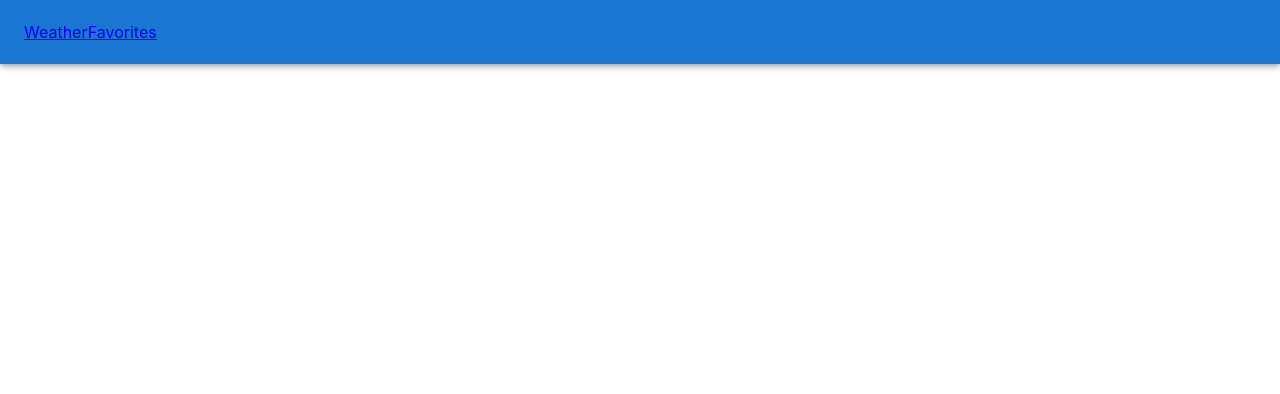
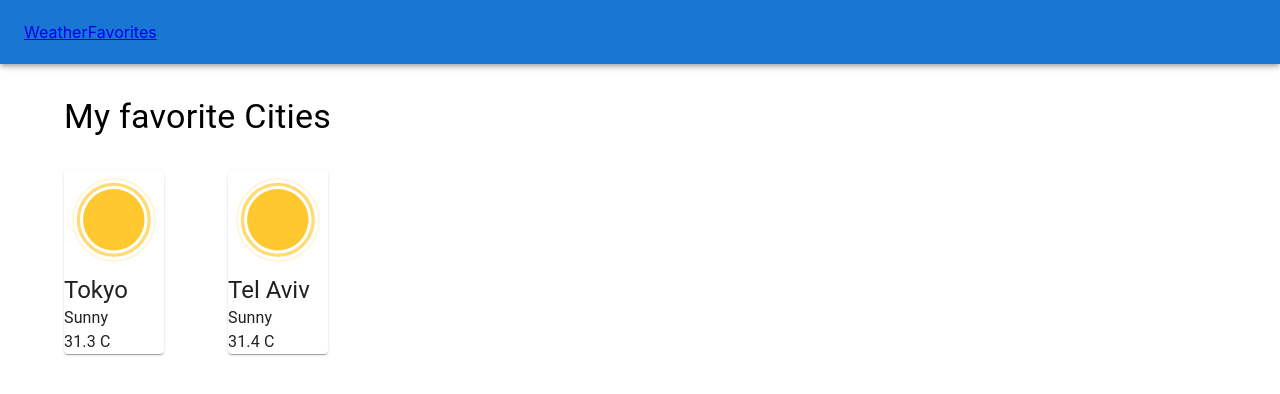
Before and after one commit to GiliEllen/gili-menahem-27-07-2023, a React (Create React App) app in the folder client/: page /favorites in a window 1280 px wide. Shown: the top 394 px of the page. Built offline with nearby package versions, Linux system fonts and the light colour scheme.

Commit message:
done with favorite logic

```diff
--- /dev/null
+++ b/client/src/components/CityCard.tsx
@@ -0,0 +1,39 @@
+
+import { Paper } from "@mui/material";
+import { FC } from "react";
+import { Typography } from "@mui/material";
+import { useAppSelector } from "../app/hooks";
+import { unitSelector } from "../features/unit/unitSlice";
+import { Player } from "@lottiefiles/react-lottie-player";
+import { weatherIcons } from "../Types/types";
+
+interface CityCardProps {
+  cityInfo: any;
+}
+
+const CityCard: FC<CityCardProps> = ({ cityInfo }) => {
+  const unit = useAppSelector(unitSelector);
+  console.log(cityInfo);
+
+  const findIcon = () => {
+    const result = weatherIcons.filter((icon) => icon.iconNumber == cityInfo.info.WeatherIcon)
+    return result[0].icon
+  }
+  return (
+    <Paper>
+        <Player style={{width: "100px"}} autoplay loop src={findIcon()}></Player>
+      <Typography variant="h5">{cityInfo.cityName}</Typography>
+      <Typography>{cityInfo.info.WeatherText}</Typography>
+      {unit === "C" ? (
+        <Typography>
+          {`${cityInfo.info.Temperature.Metric.Value} C`}{" "}
+        </Typography>
+      ) : (
+        <Typography>{`${cityInfo.info.Temperature.Imperial.Value} F`}</Typography>
+      )}
+      {/* {cityInfo.info} */}
+    </Paper>
+  );
+};
+
+export default CityCard;
--- a/client/src/components/NextDayCard.tsx
+++ b/client/src/components/NextDayCard.tsx
@@ -2,8 +2,17 @@ import { Container, Paper, Typography, Stack } from "@mui/material";
 import React, { useEffect, useState } from "react";
 import { weatherIcons } from "../Types/types";
 import { Player } from "@lottiefiles/react-lottie-player";
+import { useAppSelector } from "../app/hooks";
+import { unitSelector } from "../features/unit/unitSlice";
 
-const NextDayCard = ({ dayIdx, day }: any) => {
+interface NextDayCard {
+  dayIdx?: number,
+  day?: any,
+  cityInfo?: any;
+}
+
+const NextDayCard = ({ dayIdx, day, cityInfo }: any) => {
+  const [ cardType, setCardType] = useState()
   const [weekday, setWeekDay] = useState("");
   const weekdays = [
     "Sunday",
@@ -21,6 +30,7 @@ const NextDayCard = ({ dayIdx, day }: any) => {
     "Friday",
     "Saturday",
   ];
+  const unit = useAppSelector(unitSelector);
 
   const calculateDay = () => {
     const d = new Date();
@@ -42,13 +52,19 @@ const NextDayCard = ({ dayIdx, day }: any) => {
   }
 
   useEffect(() => {
-    calculateDay();
-    calculateDate()
+    if (dayIdx && day || dayIdx == 0 && day) {
+      calculateDay();
+      calculateDate()
+    } else if (cityInfo) {
+
+    }
+
   }, []);
   return (
     <Paper>
       <Stack>
       <Player style={{width: "100px"}} autoplay loop src={findIcon()}></Player>
+
         <Typography>{weekday} {calculateDate()}</Typography>
         <Typography>{day.Day.IconPhrase}</Typography>
         <Typography>
--- a/client/src/components/WeatherMain.tsx
+++ b/client/src/components/WeatherMain.tsx
@@ -35,12 +35,11 @@ const WeatherMain = () => {
       sessionStorage.removeItem(favNumber)
     } else {
       setFav(true)
-      sessionStorage.setItem(favNumber, "true")
+      sessionStorage.setItem(favNumber, location.LocalizedName)
     }
   }
 
   useEffect(() => {
-    console.log("changed loc")
     handlecheckIfFav();
   }, [location]);
 
--- a/client/src/util/fakeResponse.ts
+++ b/client/src/util/fakeResponse.ts
@@ -1119,3 +1119,45 @@ export const fakeResTelAvivInfoFiveImpirial = {
     },
   ],
 };
+
+export const fakeFavRes = [
+  {
+    cityName: "Tokyo",
+    info: {
+      EpochTime: 1690623480,
+      HasPrecipitation: false,
+      IsDayTime: true,
+      Link: "http://www.accuweather.com/en/jp/tokyo/226396/current-weather/226396?lang=en-us",
+      LocalObservationDateTime: "2023-07-29T18:38:00+09:00",
+      MobileLink:
+        "http://www.accuweather.com/en/jp/tokyo/226396/current-weather/226396?lang=en-us",
+      PrecipitationType: null,
+      Temperature: {
+        Imperial: { Value: 88, Unit: "F", UnitType: 18 },
+        Metric: { Value: 31.3, Unit: "C", UnitType: 17 },
+      },
+      WeatherIcon: 1,
+      WeatherText: "Sunny",
+    },
+  },
+  {
+    cityName: "Tel Aviv",
+    info: {
+      EpochTime: 1690624080,
+      HasPrecipitation: false,
+      IsDayTime: true,
+      Link: "http://www.accuweather.com/en/il/tel-aviv/215854/current-weather/215854?lang=en-us",
+      LocalObservationDateTime: "2023-07-29T12:48:00+03:00",
+      MobileLink:
+        "http://www.accuweather.com/en/il/tel-aviv/215854/current-weather/215854?lang=en-us",
+      PrecipitationType: null,
+      Temperature: {
+        Imperial: { Value: 89, Unit: "F", UnitType: 18 },
+        Metric: { Value: 31.4, Unit: "C", UnitType: 17 },
+      },
+
+      WeatherIcon: 1,
+      WeatherText: "Sunny",
+    },
+  },
+];
--- a/client/src/views/FavoritesPage.tsx
+++ b/client/src/views/FavoritesPage.tsx
@@ -1,11 +1,68 @@
-import { Container } from "@mui/material";
-import React from "react";
+import { Container, Stack, Typography } from "@mui/material";
+import { useEffect, useState } from "react";
 import Header from "../components/Header";
+import axios from "axios";
+import { API } from "../App";
+import { fakeFavRes } from "../util/fakeResponse";
+import CityCard from "../components/CityCard";
 
 const FavoritesPage = () => {
+  const [favWeatherInfo, setFavWeatherInfo] = useState<any[]>([]);
+
+  const handleGetWeatherForFav = () => {
+    let keysArr = Object.keys(sessionStorage);
+    let valuesArr = Object.values(sessionStorage);
+    keysArr = keysArr.filter((key) => {
+      if (/^\d+$/.test(key)) {
+        return key;
+      }
+    });
+
+    let finalArr: any[] = [];
+    keysArr.forEach((key, idx) => {
+      if (/^\d+$/.test(key)) {
+        finalArr.push({ key: key, cityName: valuesArr[idx] });
+      }
+    });
+
+    console.log(finalArr);
+
+    let promiseArray = finalArr.map((element) =>
+      axios.get(
+        `${API}/currentconditions/v1/${element.key}?apikey=%093vMphpay81AU2hjh6QZXGlketl9M62WJ`
+      )
+    );
+    Promise.all(promiseArray)
+      .then((results) => {
+        const finalResults = results.map((el, idx) => {
+          return { info: el.data[0], cityName: finalArr[idx].cityName };
+        });
+        console.log(finalResults);
+        setFavWeatherInfo(finalResults);
+      })
+      .catch(console.log);
+  };
+
+  useEffect(() => {
+    // console.log(Object.keys(sessionStorage));
+    // handleGetWeatherForFav()
+    setFavWeatherInfo(fakeFavRes);
+  }, []);
   return (
     <Container>
       <Header />
+      <Typography mt={12} variant="h4">
+        My favorite Cities
+      </Typography>
+      <Stack mt={4} direction={"row"} gap={8}>
+        {favWeatherInfo.length > 0 ? (
+          favWeatherInfo.map((cityInfo) => {
+            return <CityCard key={cityInfo.cityName} cityInfo={cityInfo}/>;
+          })
+        ) : (
+          <p>Nothing</p>
+        )}
+      </Stack>
     </Container>
   );
 };
```
